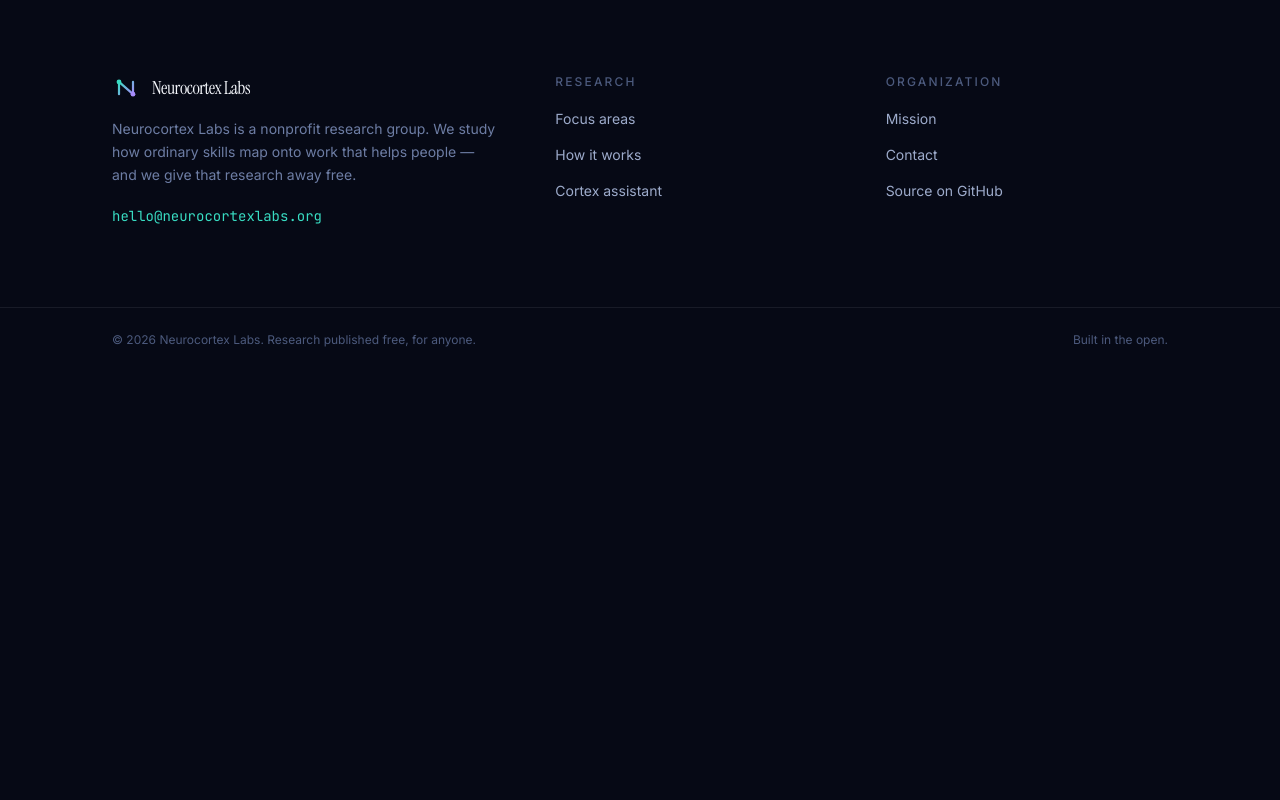
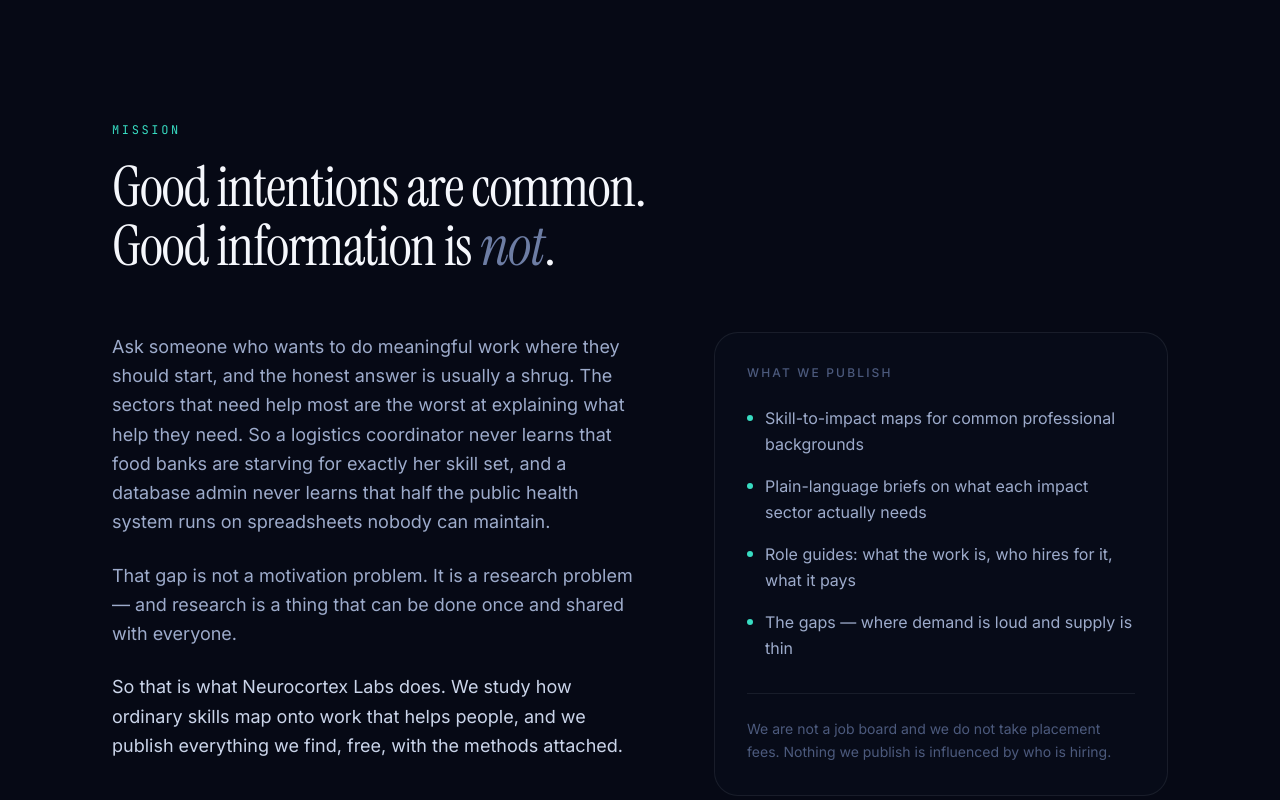
Before and after one commit to neurocortexlabs/neurocortexlabs.github.io, a React (Vite) app: page / in a window 1280 px wide. Shown: the part 1040-1840 px from the top of the page. Before the commit the page ends 1412 px from the top, so only its background shows below. Built offline with nearby package versions, Linux system fonts and the light colour scheme.

Commit message:
feat: add mission section and shared section heading

```diff
--- a/src/App.tsx
+++ b/src/App.tsx
@@ -1,6 +1,7 @@
 import { Header } from '@/components/layout/Header'
 import { Footer } from '@/components/layout/Footer'
 import { Hero } from '@/components/sections/Hero'
+import { Mission } from '@/components/sections/Mission'
 
 export default function App() {
   return (
@@ -16,6 +17,7 @@
 
       <main id="main" className="flex-1 pt-20">
         <Hero />
+        <Mission />
       </main>
 
       <Footer />
--- /dev/null
+++ b/src/components/sections/Mission.tsx
@@ -0,0 +1,68 @@
+import { SectionHeading } from '@/components/ui/SectionHeading'
+
+const OUTPUTS = [
+  'Skill-to-impact maps for common professional backgrounds',
+  'Plain-language briefs on what each impact sector actually needs',
+  'Role guides: what the work is, who hires for it, what it pays',
+  'The gaps — where demand is loud and supply is thin',
+]
+
+export function Mission() {
+  return (
+    <section id="mission" className="hairline scroll-mt-24 border-t py-24 sm:py-32">
+      <div className="shell">
+        <SectionHeading
+          eyebrow="Mission"
+          title={
+            <>
+              Good intentions are common.
+              <br />
+              Good information is <span className="text-ink-400 italic">not</span>.
+            </>
+          }
+        />
+
+        <div className="mt-14 grid gap-12 lg:grid-cols-[1.15fr_1fr] lg:gap-20">
+          <div className="text-ink-300 space-y-6 text-lg leading-relaxed">
+            <p>
+              Ask someone who wants to do meaningful work where they should start, and the honest
+              answer is usually a shrug. The sectors that need help most are the worst at explaining
+              what help they need. So a logistics coordinator never learns that food banks are
+              starving for exactly her skill set, and a database admin never learns that half the
+              public health system runs on spreadsheets nobody can maintain.
+            </p>
+            <p>
+              That gap is not a motivation problem. It is a research problem — and research is a
+              thing that can be done once and shared with everyone.
+            </p>
+            <p className="text-ink-200">
+              So that is what Neurocortex Labs does. We study how ordinary skills map onto work that
+              helps people, and we publish everything we find, free, with the methods attached.
+            </p>
+          </div>
+
+          <div className="hairline bg-ink-900/40 rounded-3xl border p-8">
+            <h3 className="font-sans text-ink-500 text-xs font-medium tracking-[0.18em] uppercase">
+              What we publish
+            </h3>
+            <ul className="mt-6 space-y-4">
+              {OUTPUTS.map((output) => (
+                <li key={output} className="flex gap-3">
+                  <span
+                    aria-hidden="true"
+                    className="bg-signal-400 mt-2.5 h-1.5 w-1.5 shrink-0 rounded-full"
+                  />
+                  <span className="text-ink-300 leading-relaxed">{output}</span>
+                </li>
+              ))}
+            </ul>
+            <p className="hairline text-ink-500 mt-8 border-t pt-6 text-sm leading-relaxed">
+              We are not a job board and we do not take placement fees. Nothing we publish is
+              influenced by who is hiring.
+            </p>
+          </div>
+        </div>
+      </div>
+    </section>
+  )
+}
--- /dev/null
+++ b/src/components/ui/SectionHeading.tsx
@@ -0,0 +1,18 @@
+import type { ReactNode } from 'react'
+
+type SectionHeadingProps = {
+  eyebrow: string
+  title: ReactNode
+  lead?: ReactNode
+  className?: string
+}
+
+export function SectionHeading({ eyebrow, title, lead, className = '' }: SectionHeadingProps) {
+  return (
+    <div className={`max-w-3xl ${className}`}>
+      <p className="eyebrow">{eyebrow}</p>
+      <h2 className="text-section mt-5">{title}</h2>
+      {lead ? <p className="text-ink-400 mt-6 text-lg leading-relaxed">{lead}</p> : null}
+    </div>
+  )
+}
```
